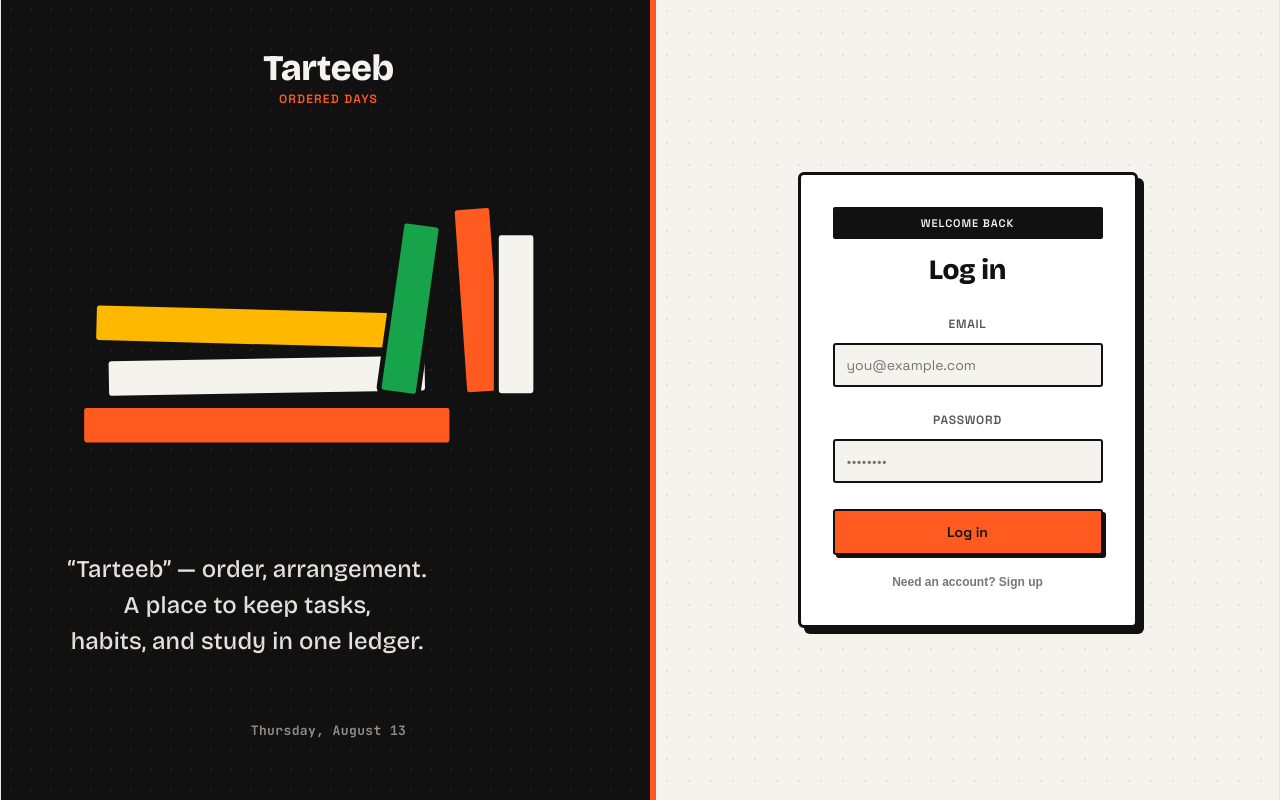
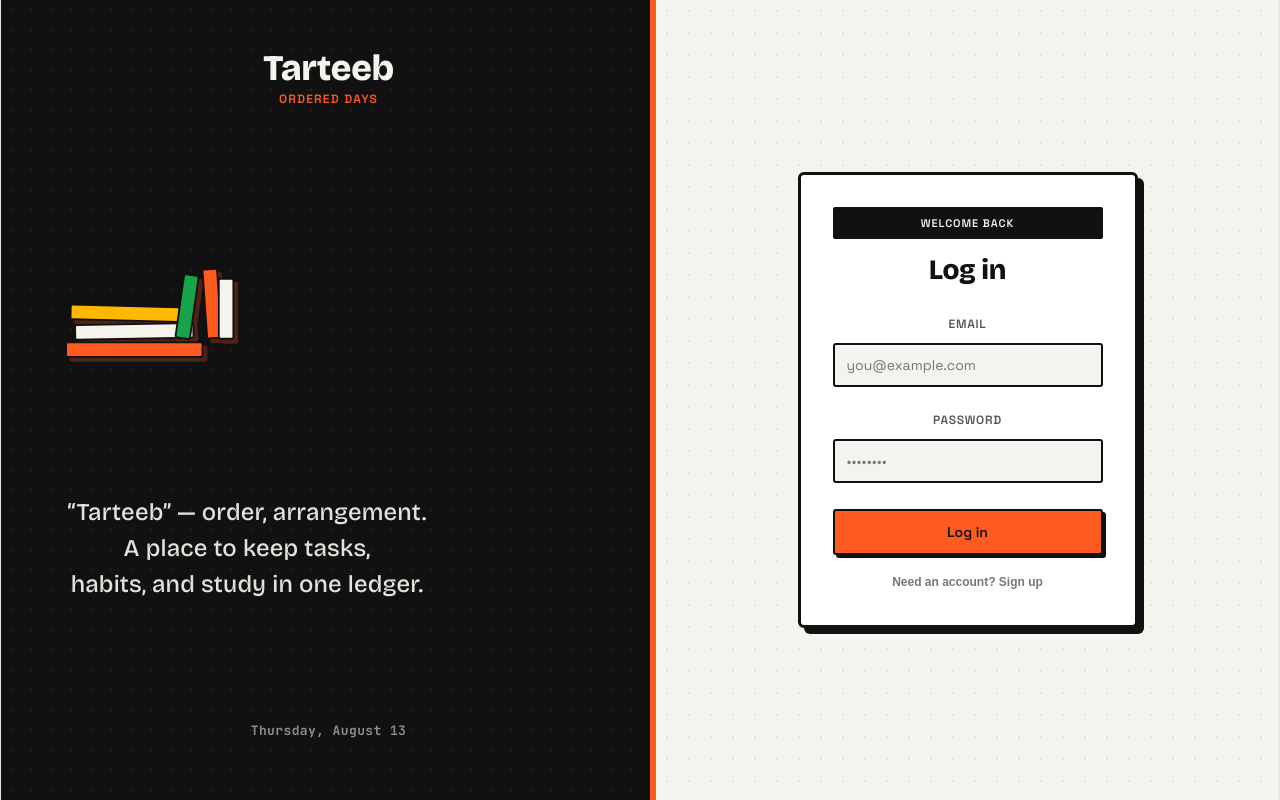
Before and after one commit to Hikma1/Tarteeb, a React (Vite) app: page / in a window 1280 px wide. Built offline with nearby package versions, Linux system fonts and the light colour scheme.

Commit message:
styling svg

```diff
--- a/src/App.css
+++ b/src/App.css
@@ -740,3 +740,9 @@ section {
   font-weight: 600;
   color: #FF5A1F;
 }
+.books-illustration {
+  width: 200px;
+  height: auto;
+  margin: 28px 0 4px;
+  filter: drop-shadow(4px 4px 0 rgba(255, 90, 31, 0.25));
+}
```
